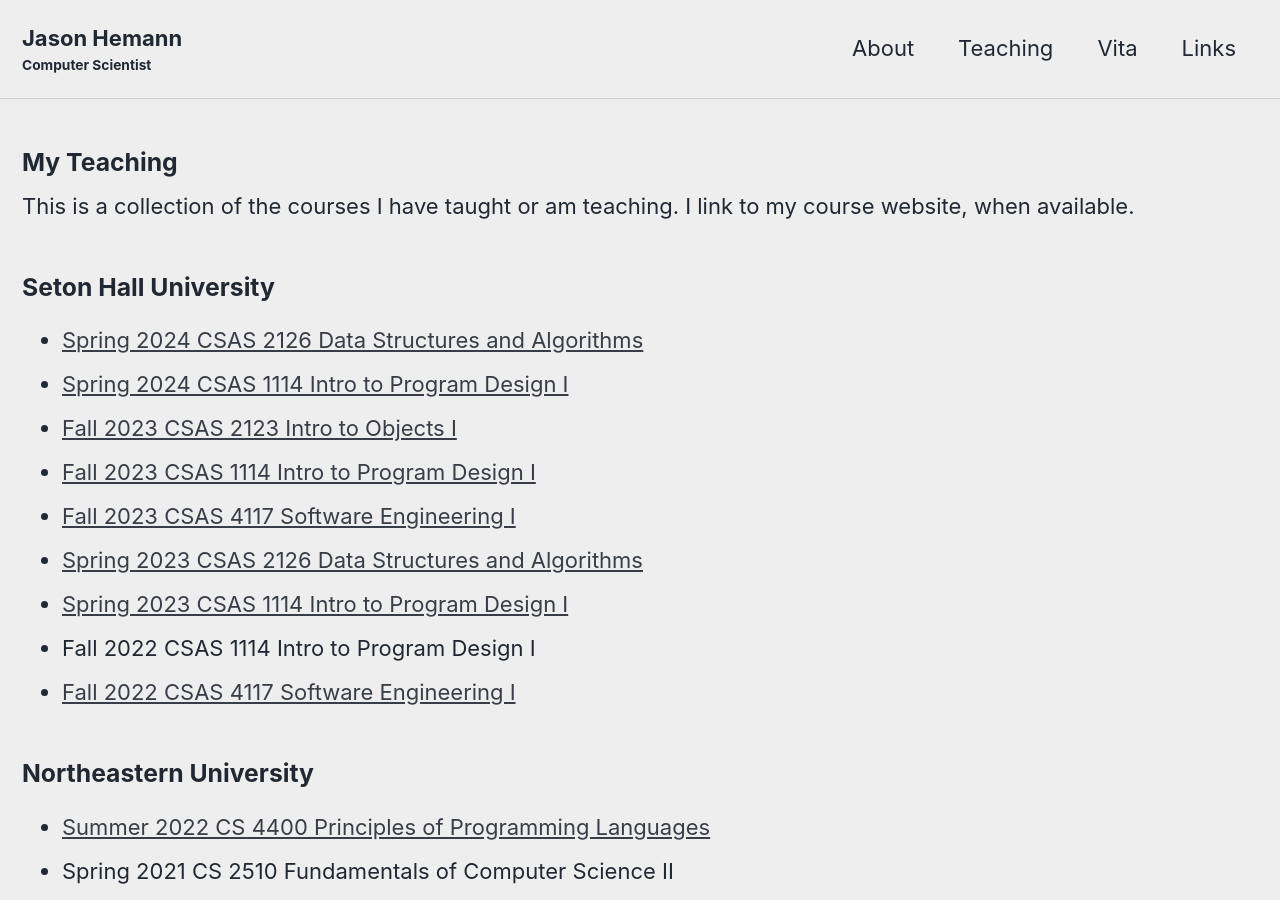
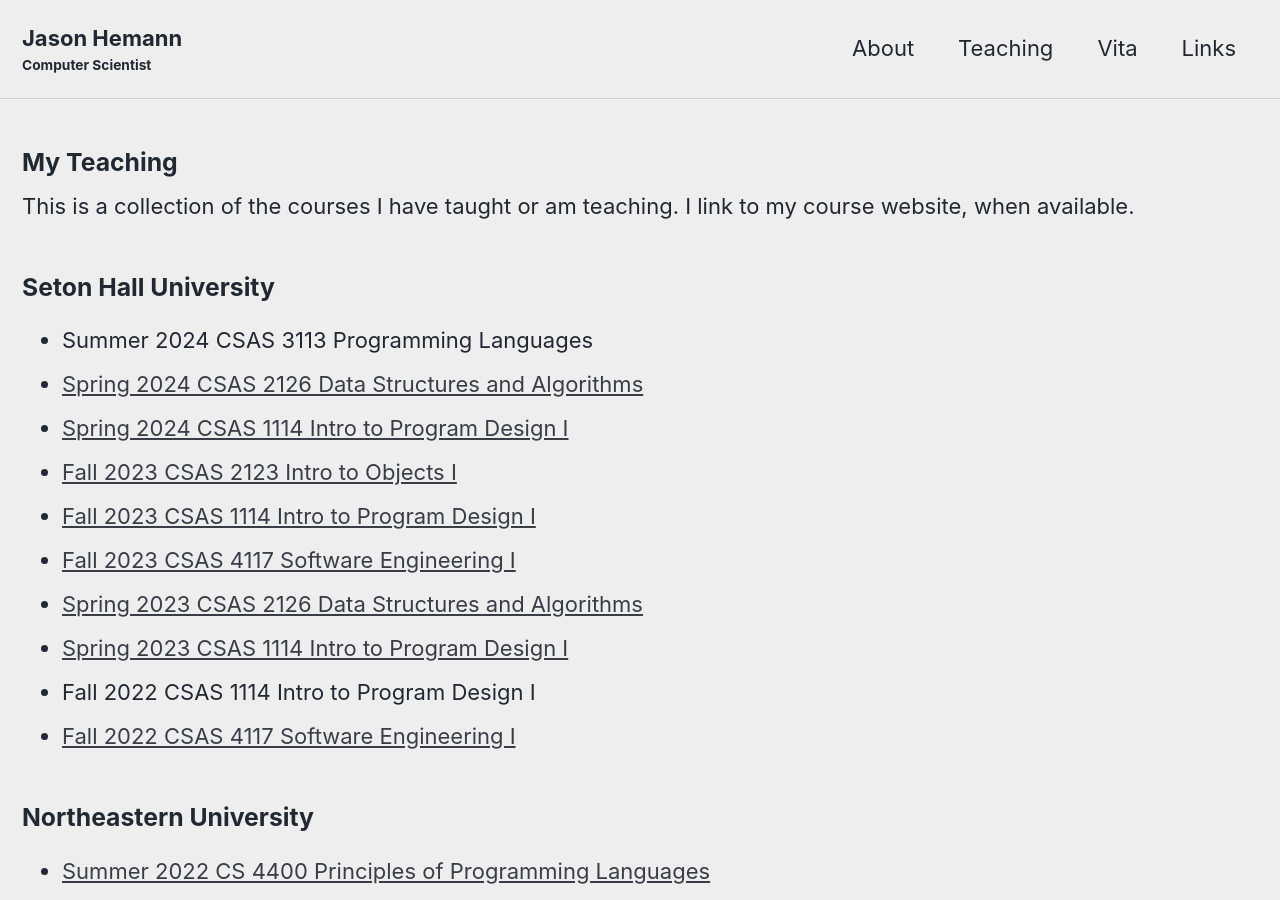
Before and after one commit to jasonhemann/jasonhemann.github.io, a Jekyll site: the page built from teaching.md, in a window 1280 px wide and 900 px high. Built offline with Jekyll 4.4.1, drawn with Linux system fonts in a browser that asks for light colours; cached includes are drawn as plain includes.

Commit message:
Just adding up my teaching of the PL course this summer

```diff
--- a/teaching.md
+++ b/teaching.md
@@ -10,6 +10,7 @@
 
 ### Seton Hall University
 
+- Summer 2024 CSAS 3113 Programming Languages
 - [Spring 2024 CSAS 2126 Data Structures and Algorithms](http://jasonhemann.github.io/24SP-CS2126)
 - [Spring 2024 CSAS 1114 Intro to Program Design I](http://jasonhemann.github.io/24SP-CS1114)
 - [Fall 2023 CSAS 2123 Intro to Objects I](http://jasonhemann.github.io/23FA-CS2123)
```
